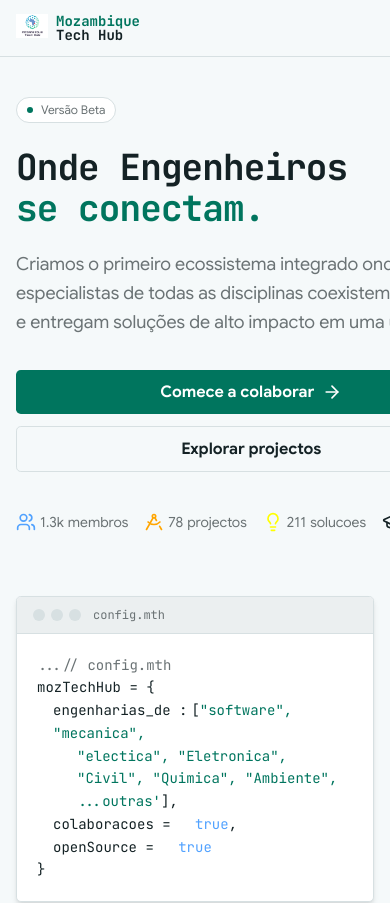
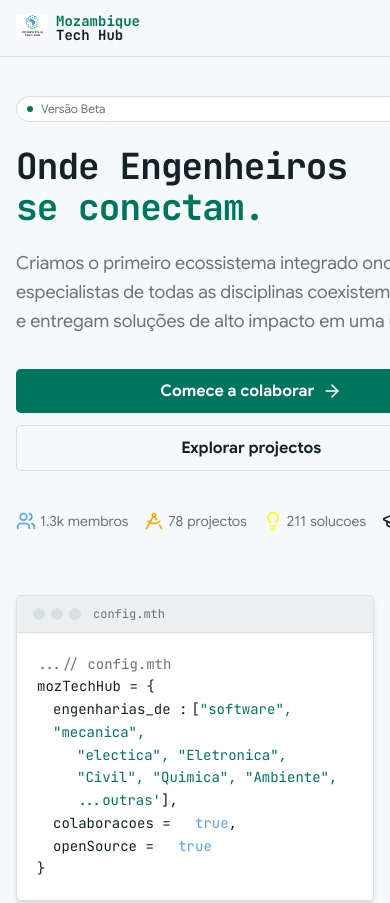
Before and after one commit to delcioleonardorofino/MthWeb_fork, a Next.js app: page / in a window 390 px wide. Shown: the top 903 px of the page. Built offline with nearby package versions, Linux system fonts and the light colour scheme.

Commit message:
Hero fix for mobile

```diff
--- a/app/page.tsx
+++ b/app/page.tsx
@@ -10,7 +10,7 @@ export default function LandingPage() {
         <div className='max-w-6xl mx-auto px-4 md:px-6'>
 
           <div className='flex flex-col lg:flex-row items-start gap-16'>
-            <div className='flex-1 min-w-0'>
+            <div className='flex flex-col min-w-0'>
 
                 <div className='inline-flex items-center gap-2 px-2.5 py-1 text-xs font-medium border border-border rounded-full text-muted-foreground mb-6 bg-card'>
                   <span className='flex h-1.5 w-1.5 rounded-full bg-primary'>
```
